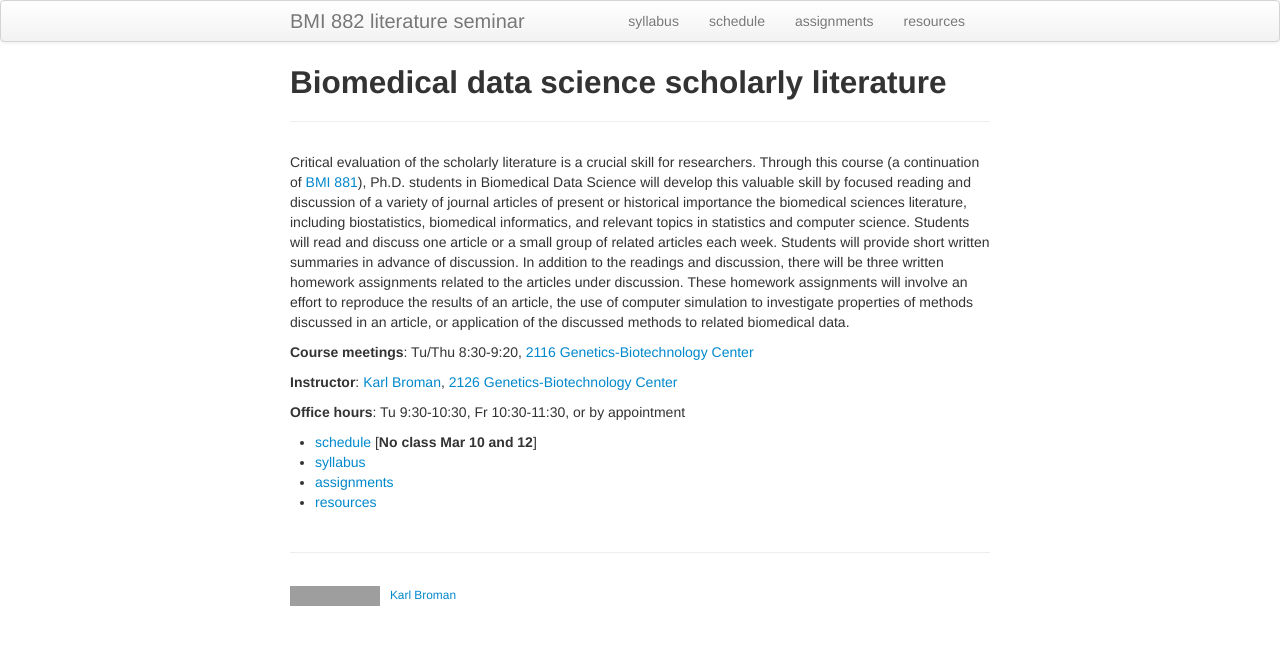
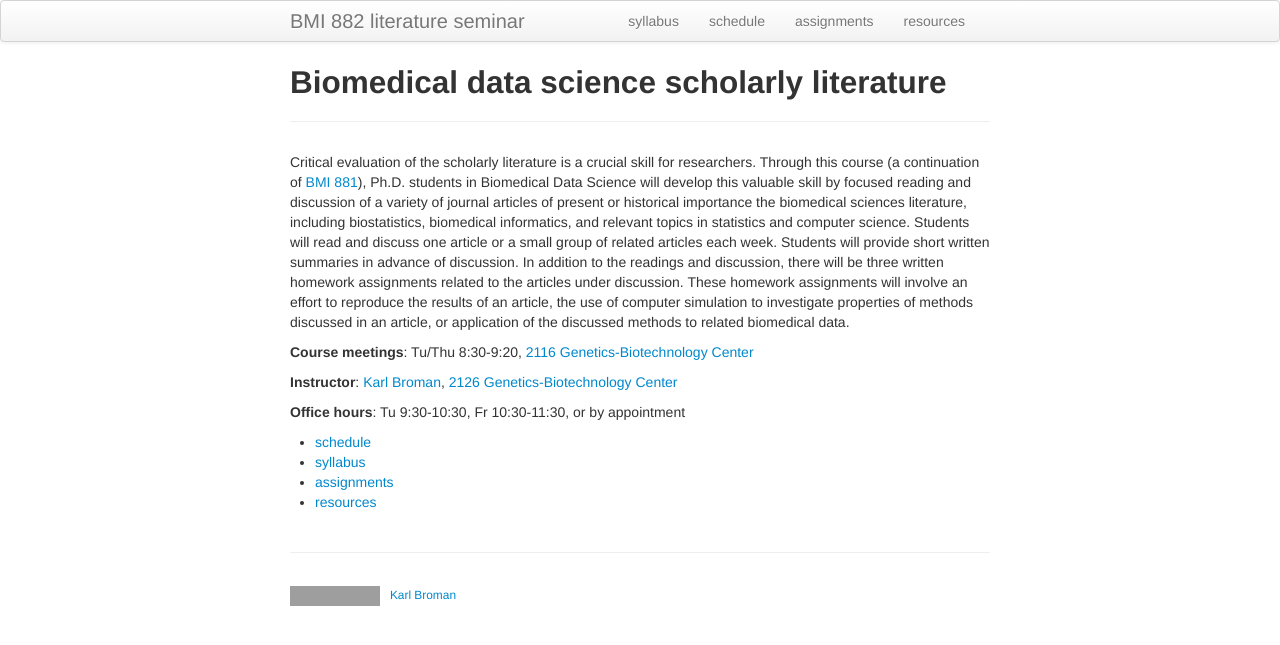
Before and after one commit to kbroman/BMI882_spring2023, a Jekyll site: the page built from index.md, in a window 1280 px wide. Shown: the top 645 px of the page. Built offline with Jekyll 4.4.1, drawn with Linux system fonts in a browser that asks for light colours; grey boxes are pictures that could not be loaded.

Commit message:
index.md: remove the "no class Mar 10 and 12"

```diff
--- a/index.md
+++ b/index.md
@@ -28,7 +28,7 @@ biomedical data.
 
 **Office hours**: Tu 9:30-10:30, Fr 10:30-11:30, or by appointment
 
-- [schedule](schedule.html) [**No class Mar 10 and 12**]
+- [schedule](schedule.html)
 - [syllabus](syllabus.html)
 - [assignments](assignments.html)
 - [resources](resources.html)
```
